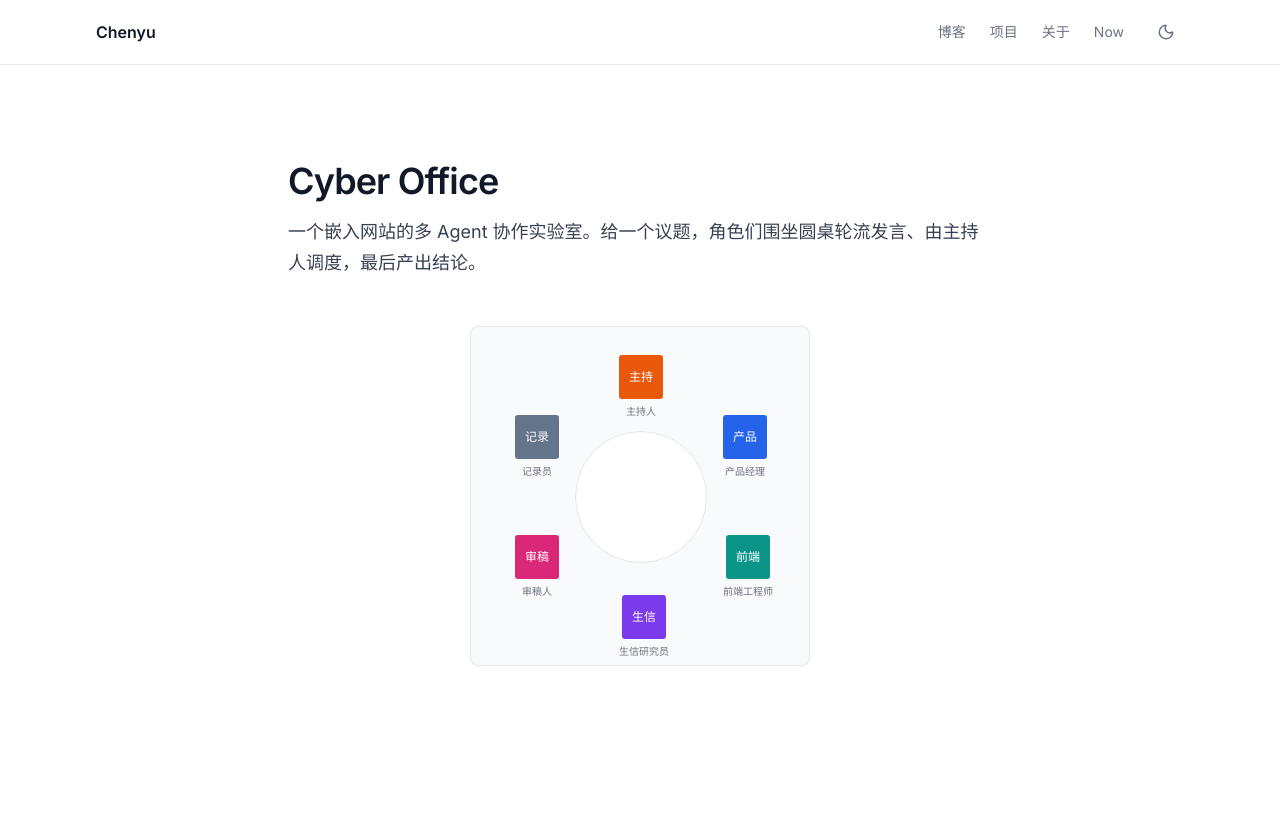
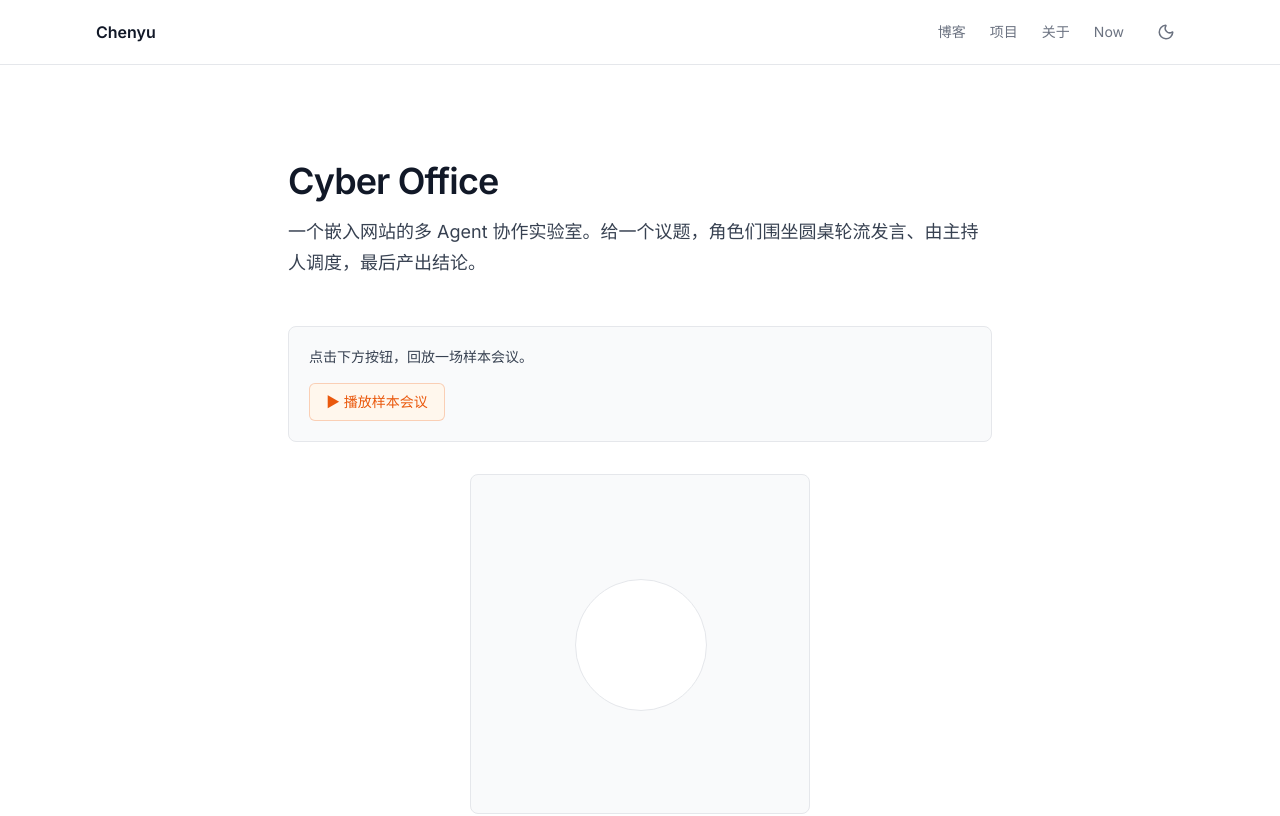
Before and after one commit to chenyufengedu-dev/chenyu-blog, a Next.js app: page /cyber-office in a window 1280 px wide. Shown: the top 816 px of the page. Built offline with nearby package versions, Linux system fonts and the light colour scheme.

Commit message:
feat(cyber-office): 接入回放，完成 P1 可演示版本

```diff
--- a/src/app/cyber-office/page.tsx
+++ b/src/app/cyber-office/page.tsx
@@ -1,29 +1,9 @@
 import type { Metadata } from "next";
-import type { MeetingState } from "@/lib/cyber-office/types";
-import OfficeScene from "@/components/cyber-office/office-scene";
+import CyberOffice from "@/components/cyber-office/cyber-office";
 
 export const metadata: Metadata = {
   title: "Cyber Office | Chenyu",
   description: "一个嵌入网站的多 Agent 协作实验室",
-};
-
-// P0 临时静态状态：所有人 idle，只为把场景画出来。P1 会换成真实回放状态。
-const staticState: MeetingState = {
-  phase: "idle",
-  topic: "",
-  participants: ["host", "pm", "frontend", "bio", "reviewer", "recorder"],
-  roles: {
-    host: { id: "host", status: "idle", bubble: "" },
-    pm: { id: "pm", status: "idle", bubble: "" },
-    frontend: { id: "frontend", status: "idle", bubble: "" },
-    bio: { id: "bio", status: "idle", bubble: "" },
-    reviewer: { id: "reviewer", status: "idle", bubble: "" },
-    recorder: { id: "recorder", status: "idle", bubble: "" },
-  },
-  activeSpeaker: null,
-  hostText: "",
-  summary: null,
-  error: null,
 };
 
 export default function CyberOfficePage() {
@@ -38,7 +18,7 @@ export default function CyberOfficePage() {
           协作实验室。给一个议题，角色们围坐圆桌轮流发言、由主持人调度，最后产出结论。
         </p>
       </header>
-      <OfficeScene state={staticState} />
+      <CyberOffice />
     </div>
   );
 }
--- /dev/null
+++ b/src/components/cyber-office/cyber-office.tsx
@@ -0,0 +1,53 @@
+"use client";
+
+import OfficeScene from "./office-scene";
+import { useReplay } from "./use-replay";
+import { SAMPLE_MEETING } from "@/lib/cyber-office/sample-meeting";
+
+// 顶层组件：把"回放逻辑（hook）"和"画面（场景/按钮/总结）"组装到一起。
+export default function CyberOffice() {
+  // 从 hook 里拿到当前状态、是否在播、以及开始播放的函数
+  const { state, isPlaying, start } = useReplay(SAMPLE_MEETING);
+
+  return (
+    <div className="flex flex-col gap-8">
+      {/* 议题 + 播放控制 */}
+      <div className="flex flex-col gap-4 rounded-lg border border-border bg-bg-subtle p-5">
+        <p className="text-sm text-text-secondary">
+          {/* state.topic 有值就显示议题，否则显示提示语 */}
+          {state.topic || "点击下方按钮，回放一场样本会议。"}
+        </p>
+        <button
+          onClick={start}
+          disabled={isPlaying} // 播放中禁用按钮，防止重复点击
+          className="w-fit rounded-md border border-accent/25 bg-accent-subtle px-4 py-2 text-sm font-medium text-accent transition-colors hover:bg-accent/15 disabled:cursor-not-allowed disabled:opacity-60"
+        >
+          {isPlaying ? "会议进行中…" : "▶ 播放样本会议"}
+        </button>
+      </div>
+
+      {/* 主持人当前发言（hostText 有值才显示） */}
+      {state.hostText && (
+        <p className="text-center text-sm italic text-text-muted">
+          主持人：{state.hostText}
+        </p>
+      )}
+
+      {/* 圆桌场景 */}
+      <OfficeScene state={state} />
+
+      {/* 总结产物（summary 有值才显示） */}
+      {state.summary && (
+        <div className="rounded-lg border border-border bg-bg-subtle p-5">
+          <h3 className="mb-3 font-mono text-sm uppercase tracking-widest text-text-muted">
+            Summary
+          </h3>
+          {/* pre 保留换行；whitespace-pre-wrap 让长行也能自动折行 */}
+          <pre className="whitespace-pre-wrap font-sans text-sm leading-[1.7] text-text-secondary">
+            {state.summary}
+          </pre>
+        </div>
+      )}
+    </div>
+  );
+}
```
